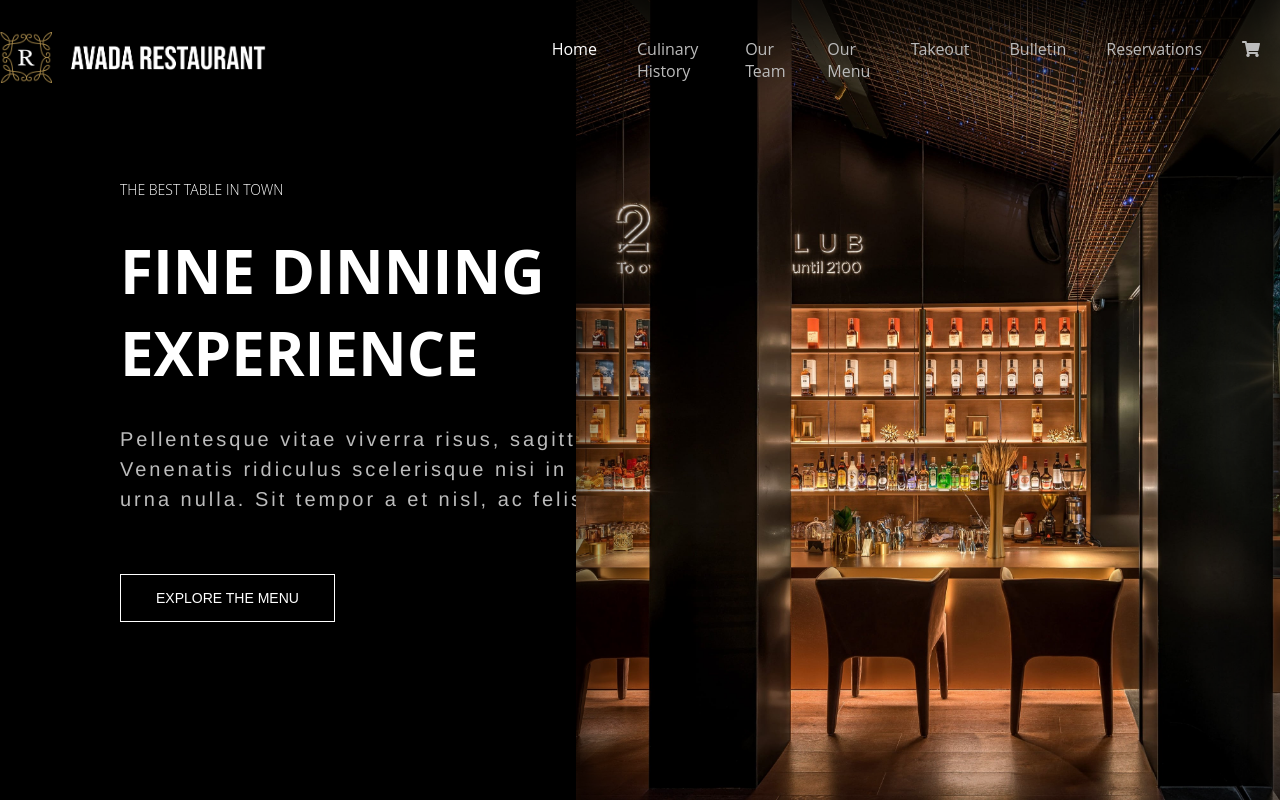
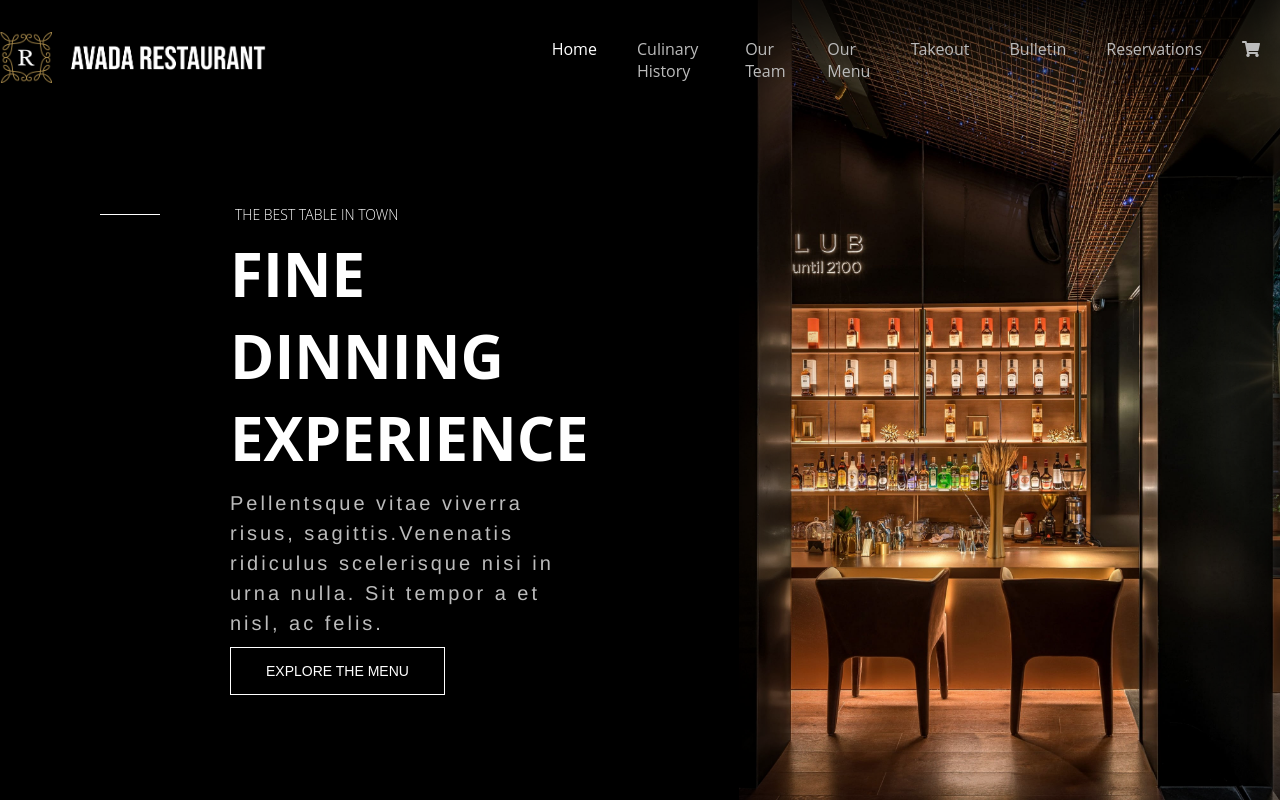
Before and after one commit to luca-lorenzetti/proj-html-vuejs, a website: page index.html in a window 1280 px wide. Shown: the top 802 px of the page. Drawn offline with nearby package versions, Linux system fonts and the light colour scheme; a web font is replaced by a local one.

Commit message:
Riscritto header creando oggetto header e riducendo codice html e scss

```diff
--- a/index.html
+++ b/index.html
@@ -9,7 +9,7 @@
 
 
         <link rel="preconnect" href="https://fonts.gstatic.com">
-<link href="https://fonts.googleapis.com/css2?family=EB+Garamond:ital@1&family=Libre+Baskerville:ital@1&family=Petit+Formal+Script&family=Playfair+Display:ital@1&display=swap" rel="stylesheet">
+        <link href="https://fonts.googleapis.com/css2?family=EB+Garamond:ital@1&family=Libre+Baskerville:ital@1&family=Petit+Formal+Script&family=Playfair+Display:ital@1&display=swap" rel="stylesheet">
 
         <!-- Font Roboto tmp -->
         <link rel="preconnect" href="https://fonts.gstatic.com">
@@ -57,28 +57,26 @@
                 </div>
                 <!-- /Top Header -->
 
-                <!-- Left header -->
-                <div class="left_header flex">
-                    <div class="left_inside_left_header"></div>
-                    <div class="right_inside_left_header">
-                        <p><small class="font-size-14 text_light text_uppercase">the best table in town</small></p>
-                        <div class="title_header_left">
-                            <h2>fine dinning experience</h2>
-                        </div>
-                        <p class="font-size-20">Pellentesque vitae viverra risus, sagittis.
-                            Venenatis ridiculus scelerisque nisi in urna nulla. Sit tempor a et nisl, ac felis.
-                        </p>
-                        <button>explore the menu</button>
+
+                <div class="inter_sec_section flex header_content" >
+
+                    <!-- Left -->
+                    <div class="left_inter_sec_section bgImg-full-cover ">
                     </div>
 
+                    <!-- Right  -->
+                    <div class="right_inter_sec_section flex flex_colum">
+
+                            <p class="flex"> <span></span><small class="font-size-14 text_light text_uppercase">{{header.subtitle}}</small></p>
+                            <div class="title_header_left">
+                                <h2>{{header.title}}</h2>
+                            </div>
+                            <p class="font-size-20 text_light description">{{header.content}}
+                            </p>
+                            <button>{{header.textButton}}</button>
+
+                    </div>
                 </div>
-                <!-- /Left header -->
-
-                <!-- Right header -->
-                <div class="right_header bgImg-full-cover">
-
-                </div>
-                <!-- /Right header -->
 
             </header>
 
@@ -194,7 +192,7 @@
                                     </div>
 
                                     <div class="newpaper font-size-20">
-                                        <h3 class="font-size-30">{{critics[0].newpaper}}</h3>
+                                        <h3 class="font-size-30">{{critics[0].newspaper}}</h3>
                                     </div>
                                     <div class="vote">
                                         <i class="fas fa-star" v-for="i in critics[0].vote"></i>
--- a/src/Partials/_4thSection.scss
+++ b/src/Partials/_4thSection.scss
@@ -7,7 +7,4 @@
     color: #fff;
     padding: 30px;
 
-    & > p{
-
-    }
 }
--- a/src/Partials/_criticsSection.scss
+++ b/src/Partials/_criticsSection.scss
@@ -7,7 +7,7 @@
      .card{
         margin: 40px;
         height: 85vh;
-        color: #fff;
+        color: $textColorMain;
 
          i{
             margin: 0 5px;
@@ -74,7 +74,6 @@
             }
     }
 
-
      > .secondary_cards {
         margin-top: 0;
         height: 65vh;
--- a/src/Partials/_firstSection.scss
+++ b/src/Partials/_firstSection.scss
@@ -2,7 +2,7 @@
     flex-wrap: wrap;
     padding: 15px;
     width: $widthFirstSection;
-    margin: 0 auto;
+    margin: 50px auto;
 
     &>div {
         margin: 60px;
@@ -37,7 +37,7 @@
         background-image: url("../src/img/info22x.jpg");
         background-repeat: no-repeat;
         background-size: cover;
-        color: #fff;
+        color: $textColorMain;
         text-transform: uppercase;
         align-items: flex-end;
     }
--- a/src/Partials/_footer.scss
+++ b/src/Partials/_footer.scss
@@ -6,7 +6,7 @@ footer{
 
     height: 70vh;
     position: relative;
-    color: #fff;
+    color: $textColorMain;
     justify-content: flex-end;
     align-items: center;
     text-align: center;
@@ -19,8 +19,8 @@ footer{
 
         & > p{
             margin-top: 20px;
-            width: 50%;
-            color: #bcbcbc;
+            width: 55%;
+            color: $textColorThird;
             line-height: 20px;
         }
 
@@ -43,11 +43,12 @@ footer{
             width: 50px;
             height: 50px;
             padding: 15px 0;
-            color: #000;
+            color: $textColorSec;
         }
     }
     & .copyright{
         background-color: $mainBgColor;
+        color: $textColorThird;
         padding: 40px;
         text-align: center;
         width: 100%;
--- a/src/Partials/_header.scss
+++ b/src/Partials/_header.scss
@@ -26,67 +26,40 @@ header {
                 margin: 0 20px;
 
                 & > a.active_menu_item {
-                    color: #fff;
+                    color: $textColorMain;
                 }
             }
 
-
             & a {
-                color: #bcbcbc;
+                color: $textColorThird;
                 text-transform: capitalize;
             }
         }
     }
 
-    &>.left_header {
-        background-color: $mainBgColor;
-        height: $heightRightHeader;
-        padding: 0 60px 0 90px;
-        width: 45%;
-        align-items: center;
-        color: #fff;
+    > .header_content{
 
+        width: 100%;
+        flex-direction: row-reverse;
 
+            > .left_inter_sec_section {
 
-
-        & h2 {
-            font-size: 60px;
-            overflow-wrap: break-word;
-        }
-
-        &>.left_inside_left_header {
-            border-bottom: 1px solid $secondaryColorText;
-            width: 60px;
-            margin-top: -400px;
-        }
-
-        &>.right_inside_left_header {
-
-            &>* {
-                margin: 30px;
-            }
-
-            &>*:not(button) {
-                width: 500px;
+                background-image: url("../src/img/slider52x.jpg");
+                box-shadow: inset 0 40px 100px 0px rgba(0, 0, 0, 1);
+                height: 100%;
+                flex-basis: 55%
 
             }
 
-            &>p:nth-child(3) {
-                overflow-wrap: break-word;
-                color: $secondaryColorText;
-                font-family: Helvetica Neue;
-                letter-spacing: 3px;
-                line-height: 30px;
+            > .right_inter_sec_section{
+
+                > :nth-child(1){
+                    margin-top: 100px;
+                }
+
+                height: 100%;
+                flex-basis: 45%
             }
-
-        }
-    }
-
-    &>.right_header {
-        background-image: url("../src/img/slider52x.jpg");
-        height: $heightRightHeader;
-        box-shadow: inset 0 40px 100px 0px rgba(0, 0, 0, 1);
-        flex: 1;
     }
 
 }
--- a/src/Partials/_intermediateSections.scss
+++ b/src/Partials/_intermediateSections.scss
@@ -1,5 +1,5 @@
 .inter_sec_section{
-    color:  #fff;
+    color:  $textColorMain;
     flex: 1;
 
     & > *{
@@ -35,7 +35,7 @@
         }
         & > p:nth-child(3){
             overflow-wrap: break-word;
-                color: $secondaryColorText;
+                color: $textColorThird;
                 font-family: Helvetica Neue;
                 letter-spacing: 3px;
                 line-height: 30px;
--- a/src/Partials/_menusSection.scss
+++ b/src/Partials/_menusSection.scss
@@ -43,7 +43,7 @@
         -o-transform: translateY(-50px);
 
         & p{
-            color: #bcbcbc;
+            color: $textColorThird;
         }
     }
 
--- a/src/Partials/_newsSection.scss
+++ b/src/Partials/_newsSection.scss
@@ -22,7 +22,7 @@
             background-repeat: no-repeat;
             background-size: cover;
             background-position: center;
-            color: #fff;
+            color: $textColorMain;
             justify-content: center;
 
             & > *{
--- a/src/Partials/_variables.scss
+++ b/src/Partials/_variables.scss
@@ -1,8 +1,13 @@
 // General
 
+/*  Background */
 $mainBgColor: #000;
 $secBgColor: #fff;
 
+/*  Text  */
+$textColorMain: #fff;
+$textColorSec: #000;
+$textColorThird: #bcbcbc;
 
 
 // Header
@@ -12,7 +17,6 @@ $heightHeader: 100vh;
 
 
 // LogoHeader
-
 $withLogoHeader: 50%;
 
 // Left header
@@ -34,7 +38,7 @@ $textMainMenu: #fff;
 $textSecMenu: #000;
 
 
-$textColorMain: #fff;
+
 
 
 // Footer
--- a/src/js/script.js
+++ b/src/js/script.js
@@ -1,7 +1,13 @@
   var app = new Vue({
     el: '#root',
     data: {
-
+        header:{
+            title: "fine dinning experience",
+            subtitle: "the best table in town",
+            content: "Pellentsque vitae viverra risus, sagittis.Venenatis ridiculus scelerisque nisi in urna nulla. Sit tempor a et nisl, ac felis.",
+            textButton: "explore the menu"
+          }
+        ,
         navbar:[
           {
             nameItem: "home",
```
Also changed, not shown: dist/app.css.
